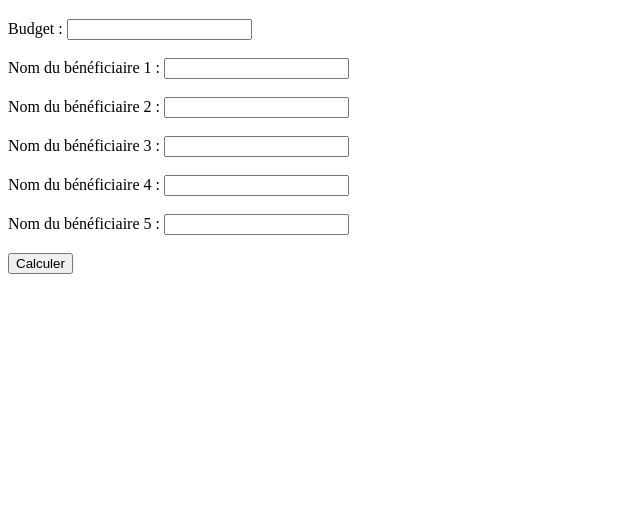
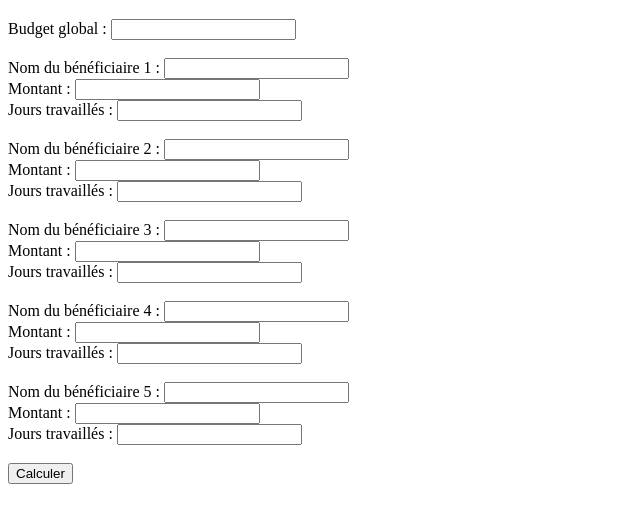
Before and after one commit to Johjo/freelance-tool, a plain HTML site: page views/index.html in a window 1280 px wide. Shown: the part 61-584 px from the top of the page, without its empty margins (0-640 px from the left). Drawn offline with Linux system fonts and the light colour scheme.

Commit message:
Calcul avec TJM et effort

```diff
--- a/views/index.html
+++ b/views/index.html
@@ -8,24 +8,53 @@
 <body>
     <h1>Formulaire de Calcul</h1>
     <form action="/distribute" method="post">
-        <label for="budget">Budget :</label>
+        <label for="budget">Budget global :</label>
         <input type="text" id="budget" name="budget"><br><br>
 
-        <label for="name1">Nom du bénéficiaire 1 :</label>
-        <input type="text" id="name1" name="name1"><br><br>
+<div>
+            <label for="name1">Nom du bénéficiaire 1 :</label>
+            <input type="text" id="name1" name="names"><br>
+            <label for="amount1">Montant :</label>
+            <input type="text" id="amount1" name="amounts"><br>
+            <label for="days1">Jours travaillés :</label>
+            <input type="text" id="days1" name="days"><br><br>
+        </div>
 
-        <label for="name2">Nom du bénéficiaire 2 :</label>
-        <input type="text" id="name2" name="name2"><br><br>
+        <div>
+            <label for="name2">Nom du bénéficiaire 2 :</label>
+            <input type="text" id="name2" name="names"><br>
+            <label for="amount2">Montant :</label>
+            <input type="text" id="amount2" name="amounts"><br>
+            <label for="days2">Jours travaillés :</label>
+            <input type="text" id="days2" name="days"><br><br>
+        </div>
 
-        <label for="name3">Nom du bénéficiaire 3 :</label>
-        <input type="text" id="name3" name="name3"><br><br>
+        <div>
+            <label for="name3">Nom du bénéficiaire 3 :</label>
+            <input type="text" id="name3" name="names"><br>
+            <label for="amount3">Montant :</label>
+            <input type="text" id="amount3" name="amounts"><br>
+            <label for="days3">Jours travaillés :</label>
+            <input type="text" id="days3" name="days"><br><br>
+        </div>
 
-        <label for="name4">Nom du bénéficiaire 4 :</label>
-        <input type="text" id="name4" name="name4"><br><br>
+        <div>
+            <label for="name4">Nom du bénéficiaire 4 :</label>
+            <input type="text" id="name4" name="names"><br>
+            <label for="amount4">Montant :</label>
+            <input type="text" id="amount4" name="amounts"><br>
+            <label for="days4">Jours travaillés :</label>
+            <input type="text" id="days4" name="days"><br><br>
+        </div>
 
-        <label for="name5">Nom du bénéficiaire 5 :</label>
-        <input type="text" id="name5" name="name5"><br><br>
-
+        <div>
+            <label for="name5">Nom du bénéficiaire 5 :</label>
+            <input type="text" id="name5" name="names"><br>
+            <label for="amount5">Montant :</label>
+            <input type="text" id="amount5" name="amounts"><br>
+            <label for="days5">Jours travaillés :</label>
+            <input type="text" id="days5" name="days"><br><br>
+        </div>
         <input type="submit" value="Calculer">
     </form>
 </body>
```
Also changed, not shown: 1 other file.
